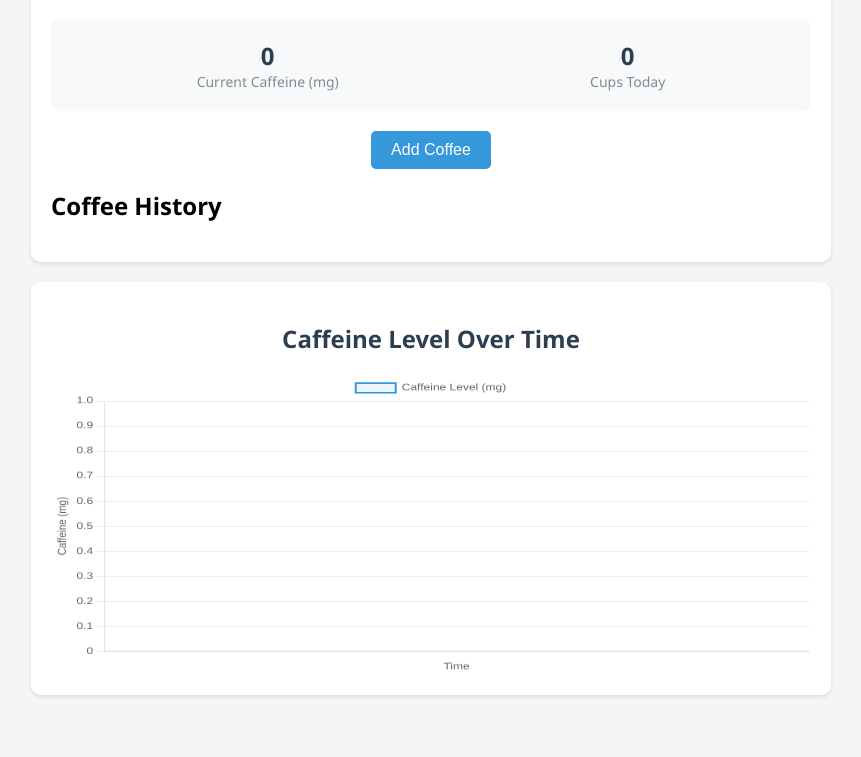
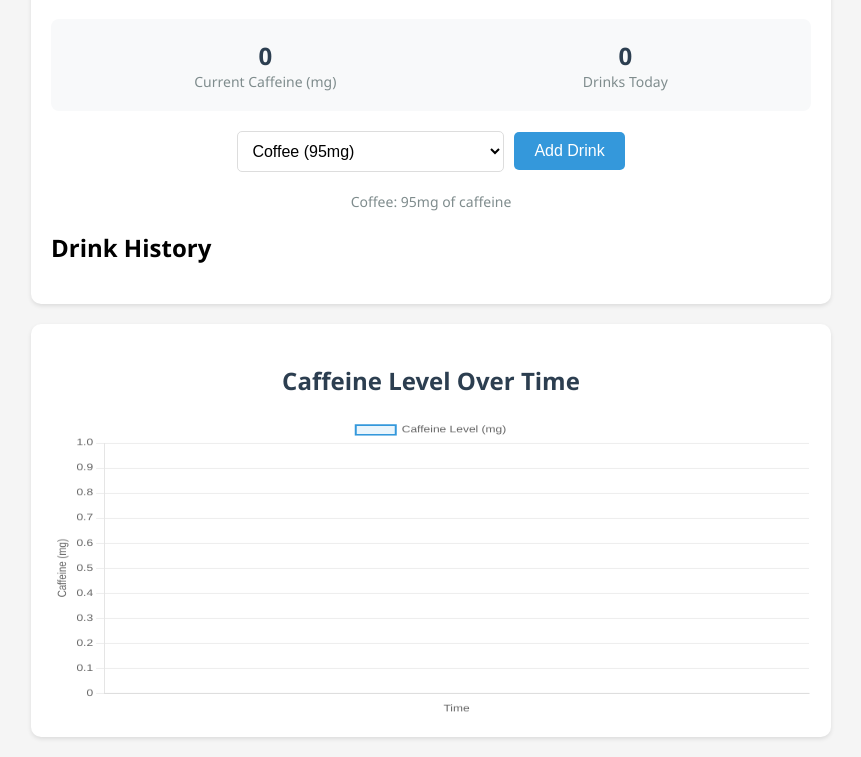
Before and after one commit to bendik-st/Coffee-to-GO, a plain HTML site: page static/index.html in a window 1280 px wide. Shown: the part 107-864 px from the top of the page, without its empty margins (209-1070 px from the left). Before the commit the page ends 822 px from the top, so only its background shows below. Drawn offline with nearby package versions, Linux system fonts and the light colour scheme; no server answers.

Commit message:
Feature: add other drinks

```diff
--- a/static/index.html
+++ b/static/index.html
@@ -44,6 +44,20 @@
             color: #7f8c8d;
             font-size: 14px;
         }
+        .drink-selector {
+            display: flex;
+            gap: 10px;
+            justify-content: center;
+            margin: 20px 0;
+            align-items: center;
+        }
+        select {
+            padding: 10px;
+            border-radius: 5px;
+            border: 1px solid #ddd;
+            font-size: 16px;
+            background-color: white;
+        }
         button {
             background-color: #3498db;
             color: white;
@@ -84,6 +98,12 @@
             width: 100% !important;
             height: 300px !important;
         }
+        .drink-info {
+            font-size: 14px;
+            color: #7f8c8d;
+            text-align: center;
+            margin-top: 5px;
+        }
     </style>
 </head>
 <body>
@@ -97,16 +117,24 @@
             </div>
             <div class="stat-box">
                 <div class="stat-value" id="coffeeCount">0</div>
-                <div class="stat-label">Cups Today</div>
+                <div class="stat-label">Drinks Today</div>
             </div>
         </div>
 
-        <div style="text-align: center;">
-            <button onclick="addCoffee()">Add Coffee</button>
+        <div class="drink-selector">
+            <select id="drinkSelect" onchange="updateDrinkInfo()">
+                <option value="coffee">Coffee (95mg)</option>
+                <option value="monster">Monster Energy 500ml (180mg)</option>
+                <option value="redbull">Red Bull 250ml (80mg)</option>
+                <option value="tea">Black Tea (47mg)</option>
+                <option value="espresso">Espresso (63mg)</option>
+            </select>
+            <button onclick="addDrink()">Add Drink</button>
         </div>
+        <div class="drink-info" id="drinkInfo"></div>
 
         <div class="history">
-            <h2>Coffee History</h2>
+            <h2>Drink History</h2>
             <div id="historyList"></div>
         </div>
     </div>
@@ -117,6 +145,15 @@
     </div>
 
     <script>
+        // Drink definitions
+        const drinks = {
+            coffee: { name: "Coffee", caffeine: 95, unit: "mg" },
+            monster: { name: "Monster Energy 500ml", caffeine: 180, unit: "mg" },
+            redbull: { name: "Red Bull 250ml", caffeine: 80, unit: "mg" },
+            tea: { name: "Black Tea", caffeine: 47, unit: "mg" },
+            espresso: { name: "Espresso", caffeine: 63, unit: "mg" }
+        };
+
         // Initialize the chart
         const ctx = document.getElementById('caffeineChart').getContext('2d');
         const caffeineChart = new Chart(ctx, {
@@ -171,6 +208,14 @@
 
         // Initial update
         updateStats();
+        updateDrinkInfo();
+
+        function updateDrinkInfo() {
+            const selectedDrink = document.getElementById('drinkSelect').value;
+            const drink = drinks[selectedDrink];
+            document.getElementById('drinkInfo').textContent =
+                `${drink.name}: ${drink.caffeine}${drink.unit} of caffeine`;
+        }
 
         function updateStats() {
             // Get current caffeine level
@@ -197,7 +242,7 @@
                     caffeineChart.update();
                 });
 
-            // Get coffee history
+            // Get drink history
             fetch('/api/events')
                 .then(response => response.json())
                 .then(events => {
@@ -219,9 +264,18 @@
                 });
         }
 
-        function addCoffee() {
+        function addDrink() {
+            const selectedDrink = document.getElementById('drinkSelect').value;
+            const drink = drinks[selectedDrink];
+
             fetch('/api/add-coffee', {
-                method: 'POST'
+                method: 'POST',
+                headers: {
+                    'Content-Type': 'application/json',
+                },
+                body: JSON.stringify({
+                    amount: drink.caffeine
+                })
             })
             .then(response => response.json())
             .then(() => {
```
Also changed, not shown: 1 other file.
